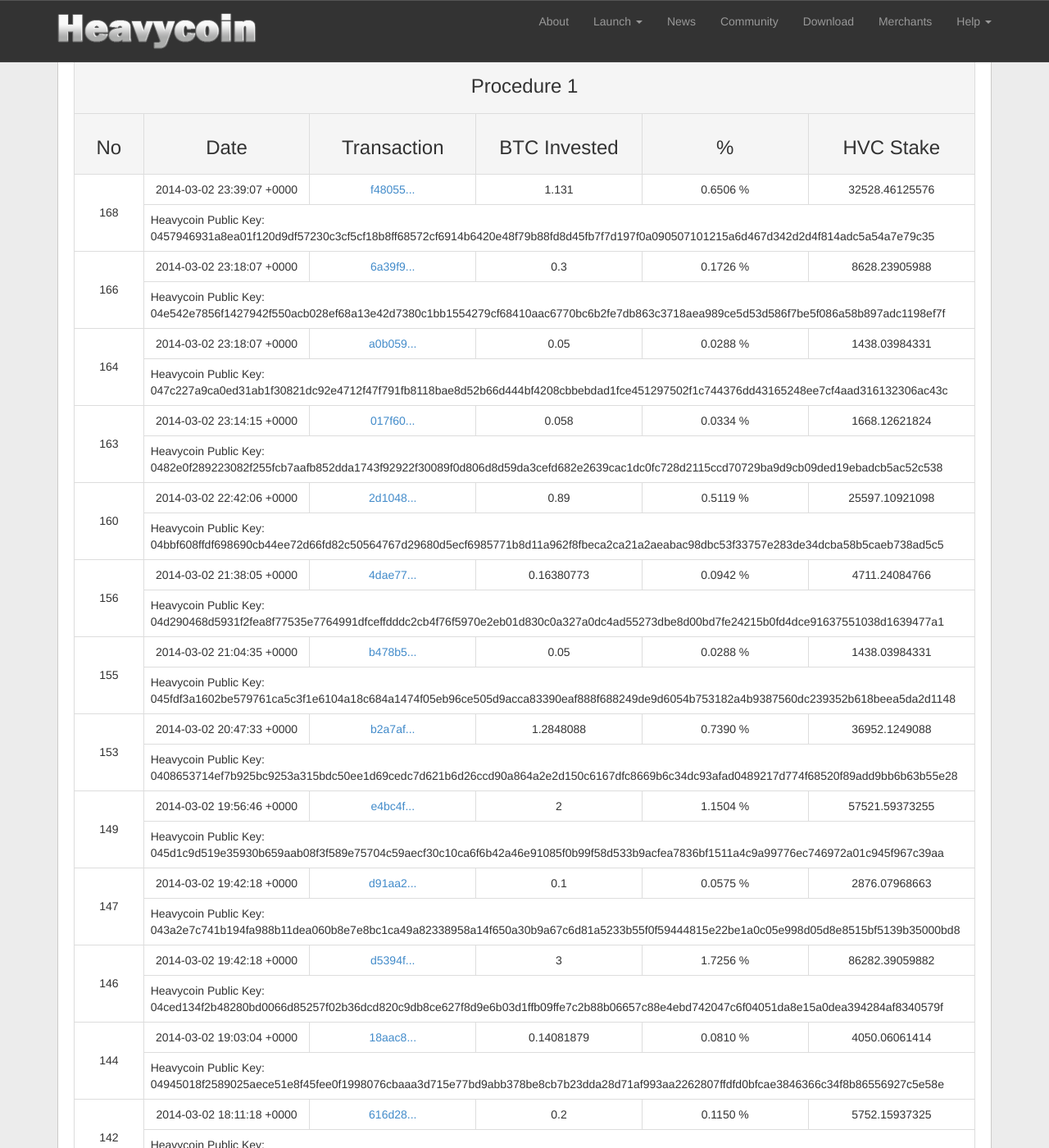
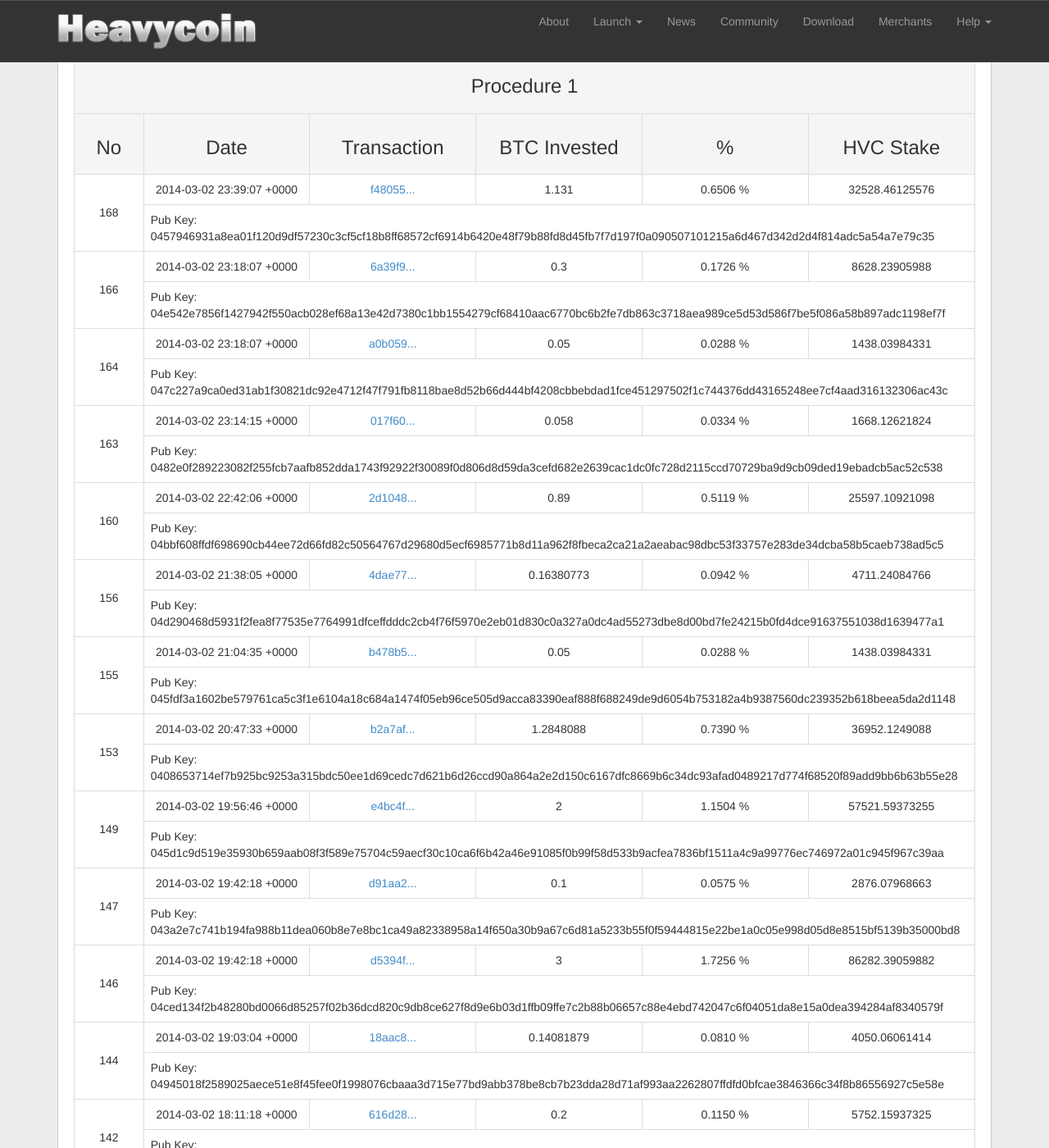
Before and after one commit to heavycoin/heavycoin.github.io, a Jekyll site: the page built from ipo-calculator.html, in a window 1280 px wide and 1400 px high, scrolled down 207 px. Shown: the whole window at 82% size. Built offline with Jekyll 4.4.1, drawn with Linux system fonts in a browser that asks for light colours; Markdown is read by kramdown in place of the engine named in the settings; some of the changed text lies outside the part shown.

Commit message:
Minor update

```diff
--- a/ipo-calculator.html
+++ b/ipo-calculator.html
@@ -37,7 +37,7 @@ name: ipo-calc
           <td class="ipo_share">{{ item.hvcstake }}</td>
         </tr>
           <tr style="text-align: margin: 10px 0">
-          <td colspan="5" style="text-align: left">Heavycoin Public Key: {{ item.hvcpubkey }} </td>
+          <td colspan="5" style="text-align: left">Pub Key: {{ item.hvcpubkey }} </td>
         </tr>
    {% endif %}
  {% endfor %}
@@ -71,7 +71,7 @@ name: ipo-calc
           <td class="ipo_share">{{ item.hvcstake }}</td>
         </tr>
           <tr style="text-align: margin: 10px 0">
-          <td colspan="5" style="text-align: left">Heavycoin Address: {{ item.hvcaddress }}</td>
+          <td colspan="5" style="text-align: left">Address: {{ item.hvcaddress }}</td>
         </tr>
  {% endif %}
  {% endfor %}
```
